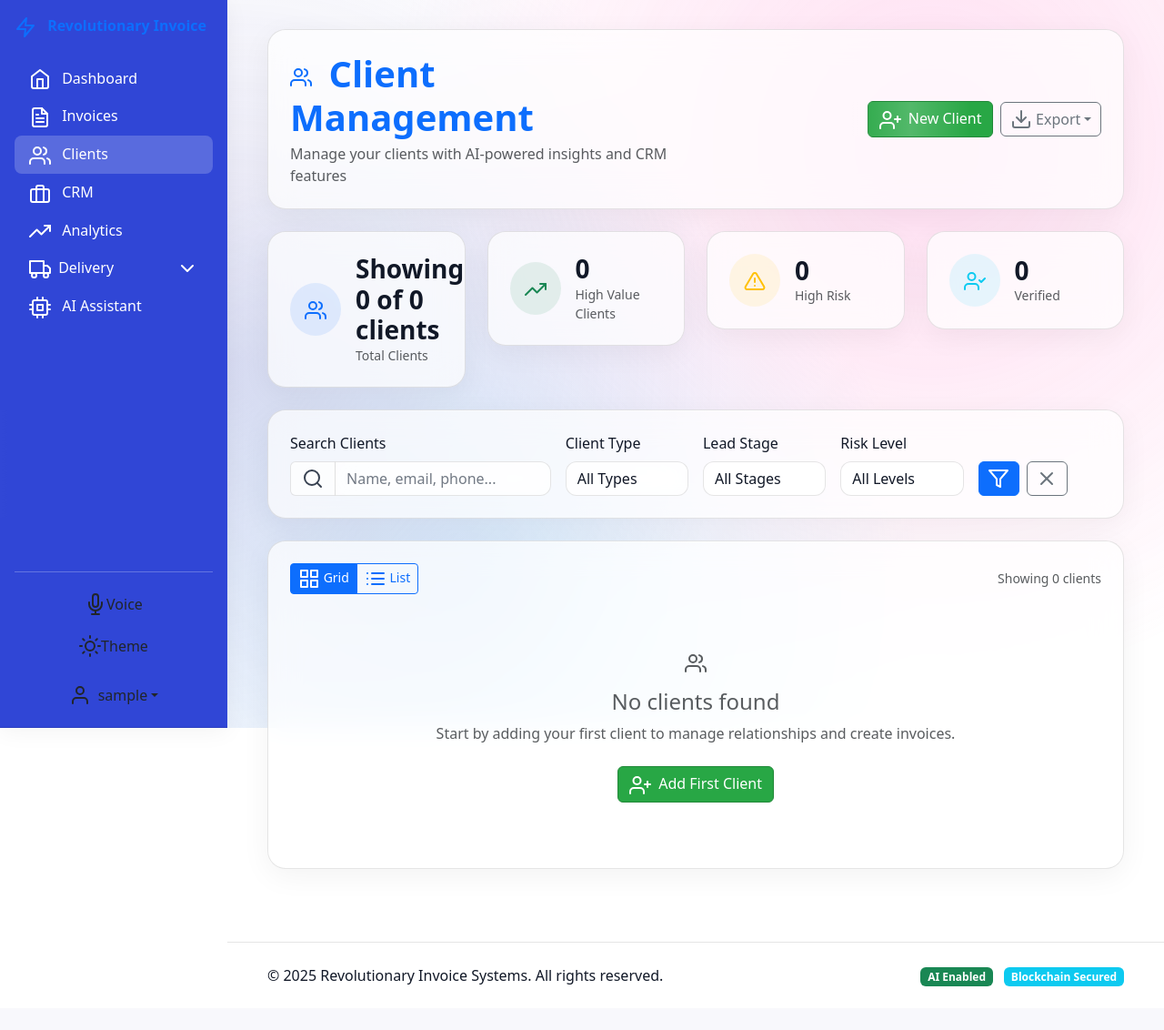
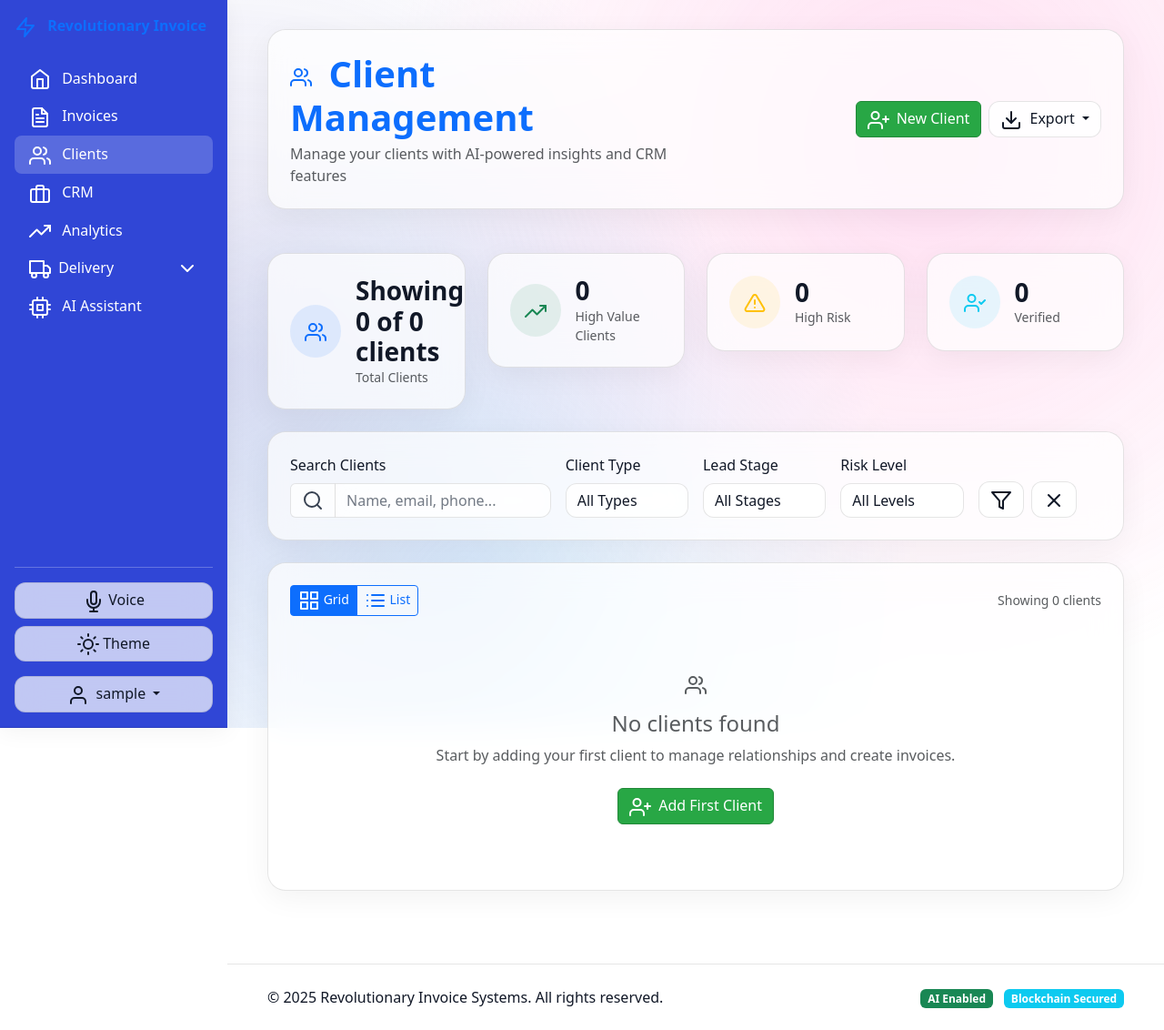
Before and after one commit to ItsmeDareEvil/invoice-ai-based, a Flask app: page /clients in a window 1280 px wide. Shown: the whole page at 91% size. Before the commit the page ends 1084 px from the top, so only its background shows below. Run offline with Flask 3, Linux system fonts and the light colour scheme; the visitor is signed in with stand-in values (Sample User, id 1); data that the repository does not hold is empty.

Commit message:
Css updated

```diff
--- a/invoice/InvoicePro/routes.py
+++ b/invoice/InvoicePro/routes.py
@@ -398,24 +398,7 @@ def bulk_delete_invoices():
     return jsonify({'success': True})
 
 
-@app.route('/invoice/<int:id>/delete', methods=['POST'])
-@login_required
-def delete_invoice(id):
-    invoice = Invoice.query.get_or_404(id)
-    db.session.delete(invoice)
-    db.session.commit()
-    flash('Invoice deleted successfully.', 'success')
-    return redirect(url_for('invoice_management'))
 
-@app.route('/invoices/bulk_delete', methods=['POST'])
-@login_required
-def bulk_delete_invoices():
-    data = request.get_json()
-    ids = data.get('invoice_ids', [])
-    if ids:
-        Invoice.query.filter(Invoice.id.in_(ids)).delete(synchronize_session=False)
-        db.session.commit()
-    return jsonify({'success': True})
 
 @app.route('/clients')
 @login_required
--- a/invoice/InvoicePro/static/css/glassmorphism.css
+++ b/invoice/InvoicePro/static/css/glassmorphism.css
@@ -1,3 +1,4 @@
+
 /* Glassmorphism CSS for Revolutionary Invoice System */
 
 /* Glassmorphism CSS for Revolutionary Invoice System */
@@ -79,7 +80,7 @@
     background-color:var(--body-bg);
   }
   .dropdown-item{
-    color: var(--text-primary-light) !important;
+    color: var(--text-primary-light);
 
   }
   .dropdown-item:hover{
@@ -260,7 +261,7 @@ body {
   box-shadow: 0 4px 24px var(--glass-shadow);
 }
 
- Glass buttons
+/* Glass buttons */
 .glass-btn {
   background: var(--glass-bg);
   backdrop-filter: var(--backdrop-filter);
@@ -271,70 +272,30 @@ body {
   transition: all 0.3s cubic-bezier(0.4, 0, 0.2, 1);
   position: relative;
   overflow: hidden;
-  z-index: 0;
 }
-.glass-btn i {
-  display: flex;
-  align-items: center;
-  justify-content: center;
-  height: 100%;
-}
-
-.d-flex.gap-2 {
-  align-items: center;
-   gap: 8px !important;  /* aligns both buttons in the same row vertically */
-}
-
-button.glass-btn,
-a.glass-btn {
-  display: inline-flex;           /* keeps your button design intact */
-  align-items: center;            /* centers icon vertically */
-  justify-content: center;        /* centers icon horizontally */
-}
-
-.glass-btn i svg {
-  width: 16px;
-  height: 16px;
-  display: block;       /* removes inline SVG spacing issues */
-}
-.btn.glass-btn {
-  display: inline-flex;
-  align-items: center;
-  justify-content: center;
-  padding: 0.45rem 0.6rem;   /* makes both equal in height/width */
-  line-height: 1;            /* removes extra spacing inside outline button */
-  height: 38px;              /* optional: ensures equal height */
-}
-
-
-.glass-btn[title="Clear"] i svg {
-  transform: scale(0.9); /* makes the "x" icon slightly smaller */
-}
-
 
 .glass-btn::before {
   content: '';
   position: absolute;
   top: 0;
- width: 120%;  /* or slightly less than 100%, experiment */
-  left: -150%;
+  left: -100%;
+  width: 100%;
   height: 100%;
   background: linear-gradient(90deg, transparent, rgba(255, 255, 255, 0.2), transparent);
   transition: left 0.5s;
 }
 
 .glass-btn:hover::before {
-  left: 10%;
+  left: 100%;
 }
+
 .glass-btn:hover {
-  transform: translateY(-8px);
-  box-shadow: 0 8px 15px var(--glass-shadow);
+  transform: translateY(-2px);
+  box-shadow: 0 8px 24px var(--glass-shadow);
   border-color: rgba(255, 255, 255, 0.4);
   background: var(--glass-bg-strong);
   color: var(--text-primary-dark);
-  z-index: 1; /* ✅ lifts only the hovered button, not its neighbor */
 }
-
 
 .glass-btn:active {
   transform: translateY(0);
--- a/invoice/InvoicePro/templates/client_management.html
+++ b/invoice/InvoicePro/templates/client_management.html
@@ -24,7 +24,7 @@
                             <div class="dropdown">
                                 <button class="btn btn-outline-secondary glass-btn dropdown-toggle" data-bs-toggle="dropdown">
                                     <i data-feather="download" class="me-1"></i> Export
-                                </button>
+                                </button><br>
                                 <ul class="dropdown-menu glass-dropdown">
                                     <li><a class="dropdown-item" href="#" onclick="exportClientsToExcel()">
                                         <i data-feather="file-text" class="me-2"></i> Excel
@@ -35,11 +35,11 @@
                                 </ul>
                             </div>
                         </div>
-                    </div>
+                    </div><br>
                 </div>
             </div>
         </div>
-    </div>
+    </div><br>
 
     <!-- Client Stats -->
     <div class="row mb-4">
```
